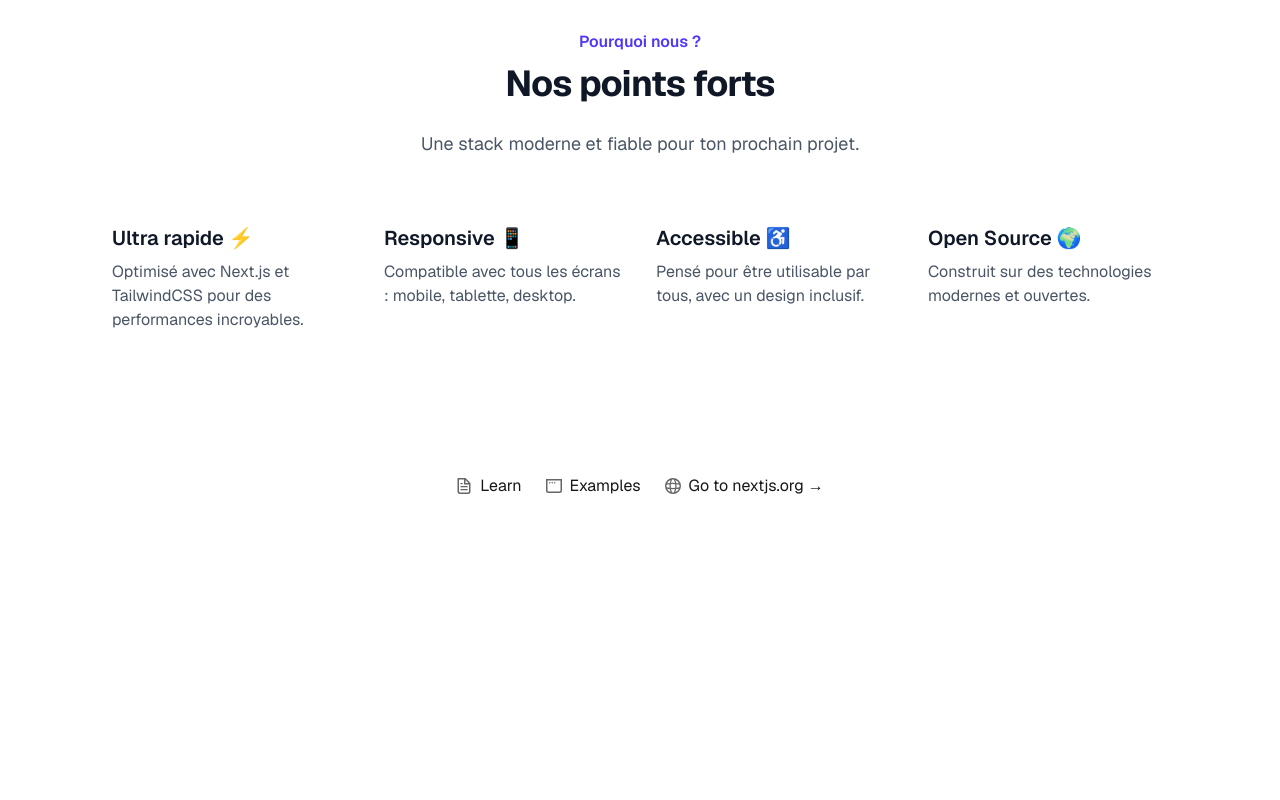
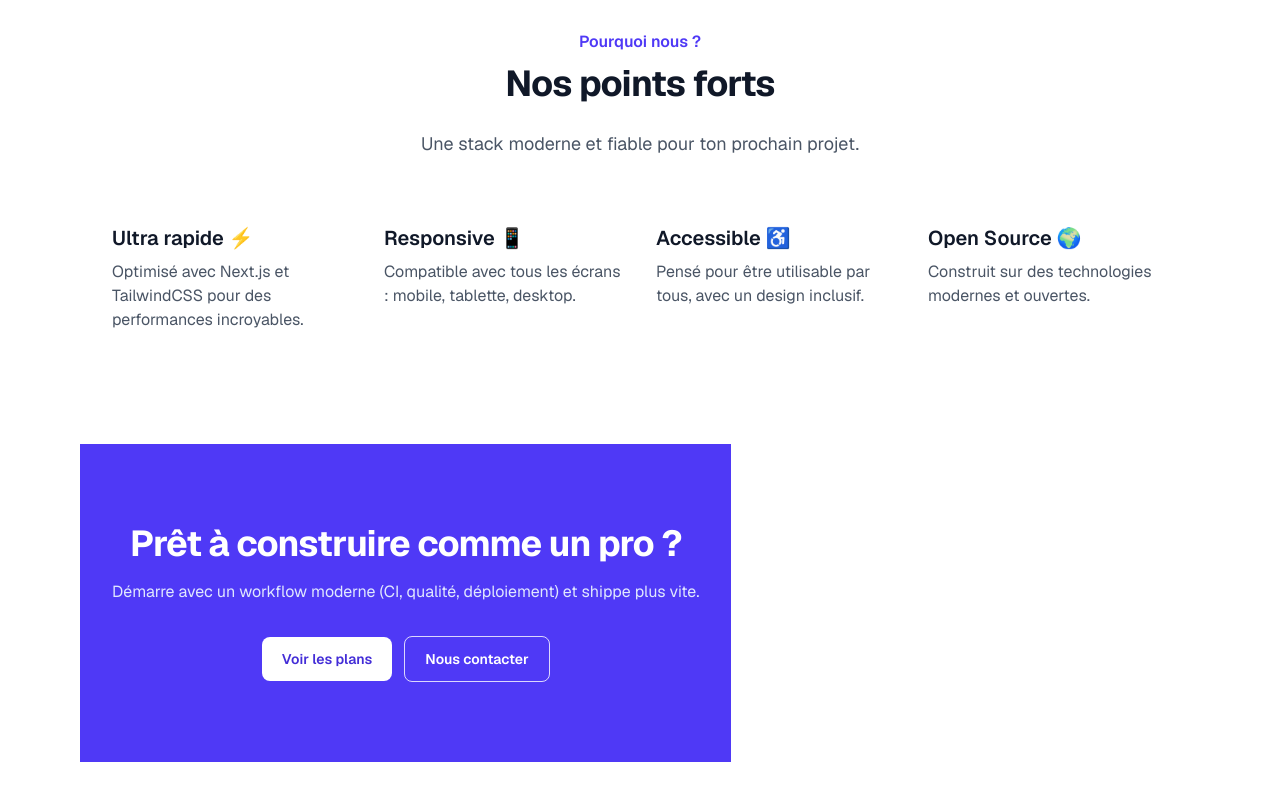
Before and after one commit to WillyPottier/demo-landing, a Next.js app: page / in a window 1280 px wide. Shown: the part 726-1526 px from the top of the page. Before the commit the page ends 1302 px from the top, so only its background shows below. Built offline with nearby package versions, Linux system fonts and the light colour scheme.

Commit message:
feat(cta): add call-to-action section with primary/secondary buttons (#4)
Co-authored-by: Willy Pottier <wigitalagency@gmail.com>

```diff
--- a/src/app/page.tsx
+++ b/src/app/page.tsx
@@ -2,6 +2,7 @@ import Image from "next/image";
 import Navbar from "@/components/Navbar";
 import Hero from "@/components/Hero";
 import Features from "@/components/Features";
+import Cta from "@/components/Cta";
 
 export default function Home() {
   return (
@@ -10,53 +11,9 @@ export default function Home() {
       <main className="flex flex-col gap-[32px] row-start-2 items-center sm:items-start">
         <Hero />
         <Features />
+        <Cta />
       </main>
       <footer className="row-start-3 flex gap-[24px] flex-wrap items-center justify-center">
-        <a
-          className="flex items-center gap-2 hover:underline hover:underline-offset-4"
-          href="https://nextjs.org/learn?utm_source=create-next-app&utm_medium=appdir-template-tw&utm_campaign=create-next-app"
-          target="_blank"
-          rel="noopener noreferrer"
-        >
-          <Image
-            aria-hidden
-            src="/file.svg"
-            alt="File icon"
-            width={16}
-            height={16}
-          />
-          Learn
-        </a>
-        <a
-          className="flex items-center gap-2 hover:underline hover:underline-offset-4"
-          href="https://vercel.com/templates?framework=next.js&utm_source=create-next-app&utm_medium=appdir-template-tw&utm_campaign=create-next-app"
-          target="_blank"
-          rel="noopener noreferrer"
-        >
-          <Image
-            aria-hidden
-            src="/window.svg"
-            alt="Window icon"
-            width={16}
-            height={16}
-          />
-          Examples
-        </a>
-        <a
-          className="flex items-center gap-2 hover:underline hover:underline-offset-4"
-          href="https://nextjs.org?utm_source=create-next-app&utm_medium=appdir-template-tw&utm_campaign=create-next-app"
-          target="_blank"
-          rel="noopener noreferrer"
-        >
-          <Image
-            aria-hidden
-            src="/globe.svg"
-            alt="Globe icon"
-            width={16}
-            height={16}
-          />
-          Go to nextjs.org →
-        </a>
       </footer>
     </div>
   );
--- /dev/null
+++ b/src/components/Cta.tsx
@@ -0,0 +1,28 @@
+export default function Cta() {
+  return (
+    <section id="cta" className="bg-indigo-600 dark:bg-indigo-500">
+      <div className="mx-auto max-w-5xl px-6 py-16 sm:px-8 sm:py-20 text-center">
+        <h2 className="text-3xl font-bold tracking-tight text-white sm:text-4xl">
+          Prêt à construire comme un pro ?
+        </h2>
+        <p className="mt-4 text-indigo-100">
+          Démarre avec un workflow moderne (CI, qualité, déploiement) et shippe plus vite.
+        </p>
+        <div className="mt-8 flex items-center justify-center gap-3">
+          <a
+            href="#pricing"
+            className="rounded-lg bg-white px-5 py-3 text-sm font-semibold text-indigo-700 hover:bg-indigo-50 focus:outline-none focus-visible:ring-2 focus-visible:ring-white/70"
+          >
+            Voir les plans
+          </a>
+          <a
+            href="#contact"
+            className="rounded-lg border border-white/80 px-5 py-3 text-sm font-semibold text-white hover:bg-white/10 focus:outline-none focus-visible:ring-2 focus-visible:ring-white/70"
+          >
+            Nous contacter
+          </a>
+        </div>
+      </div>
+    </section>
+  );
+}
```
